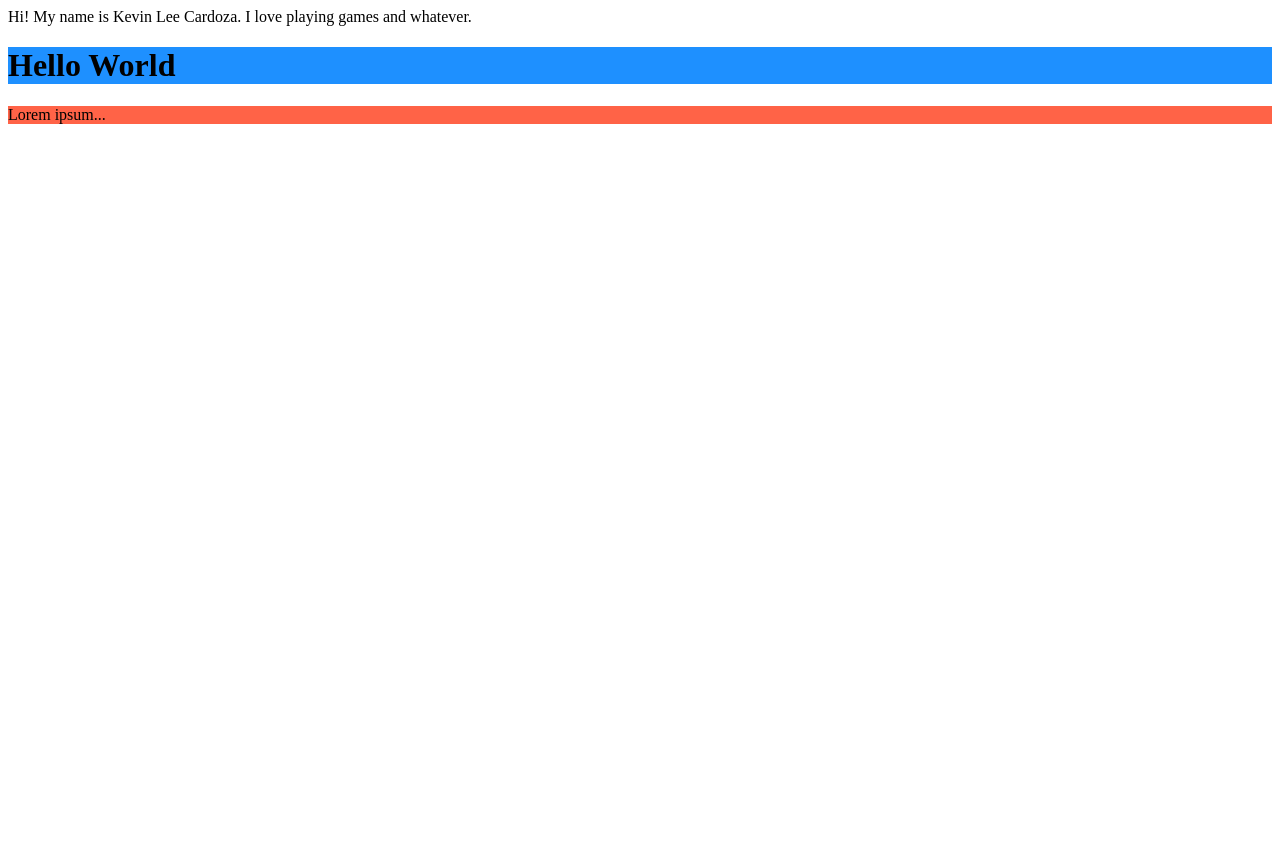
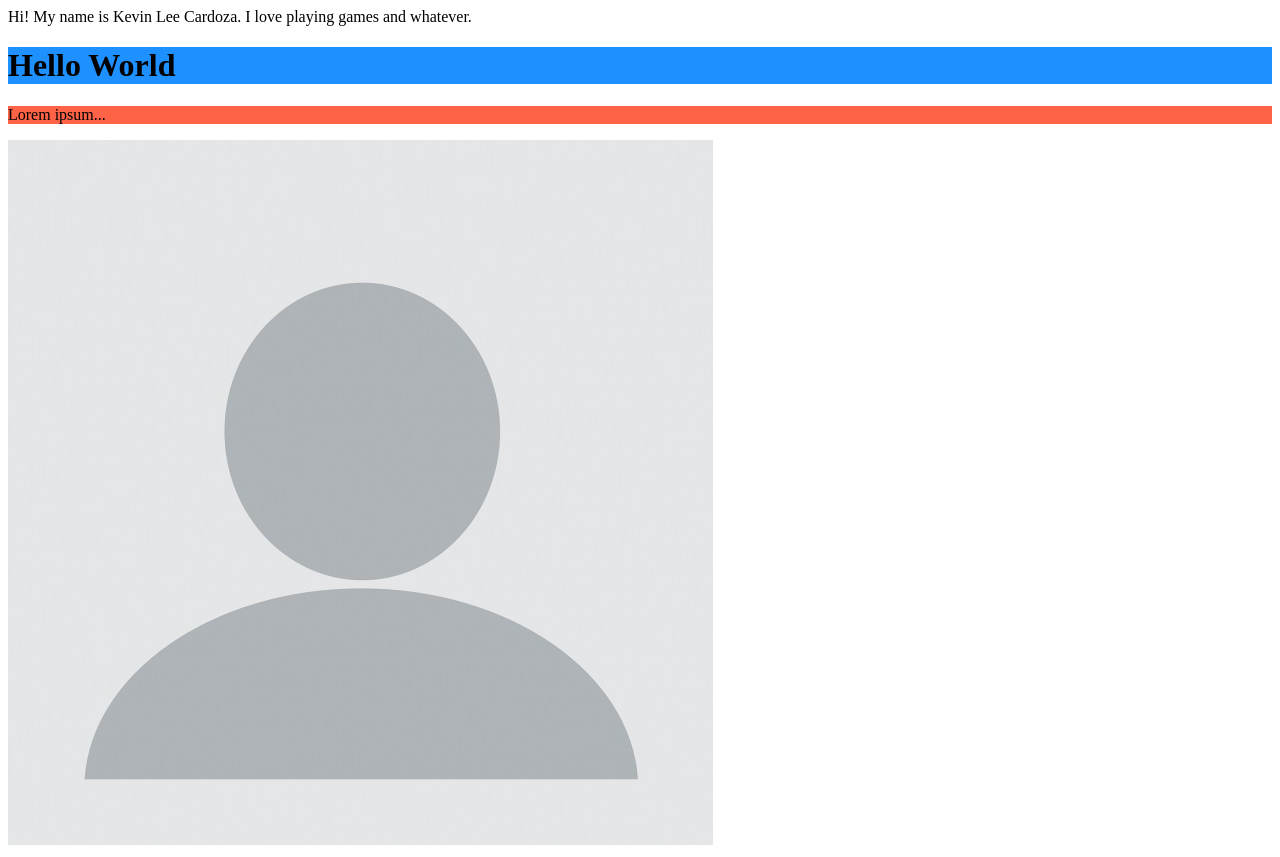
Before and after one commit to Kiboot/myFirstPage, a plain HTML site: page index.html in a window 1280 px wide. Before the commit the page ends 800 px from the top, so only its background shows below. Drawn offline with Linux system fonts and the light colour scheme.

Commit message:
Added image to html

```diff
--- a/index.html
+++ b/index.html
@@ -4,5 +4,7 @@
     Hi! My name is Kevin Lee Cardoza. I love playing games and whatever.
     <h1 style="background-color:DodgerBlue;">Hello World</h1>
 <p style="background-color:Tomato;">Lorem ipsum...</p>
+
+    <img src="wow.jpg" alt="anon">
   </body>
 </html>
```
